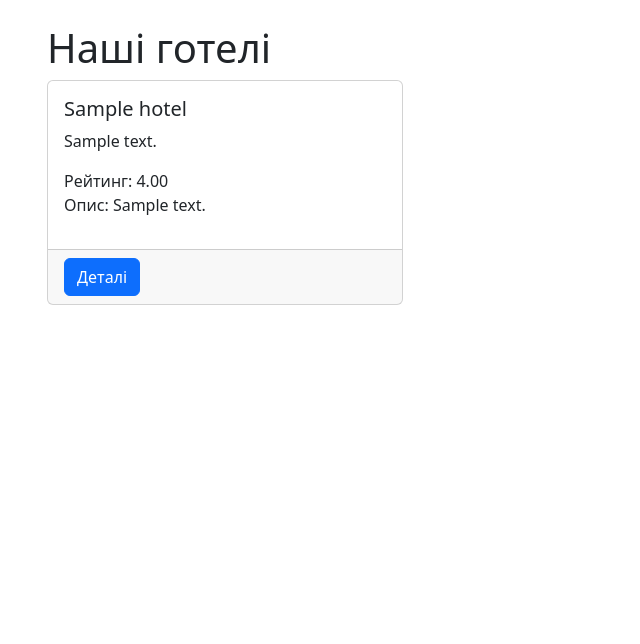
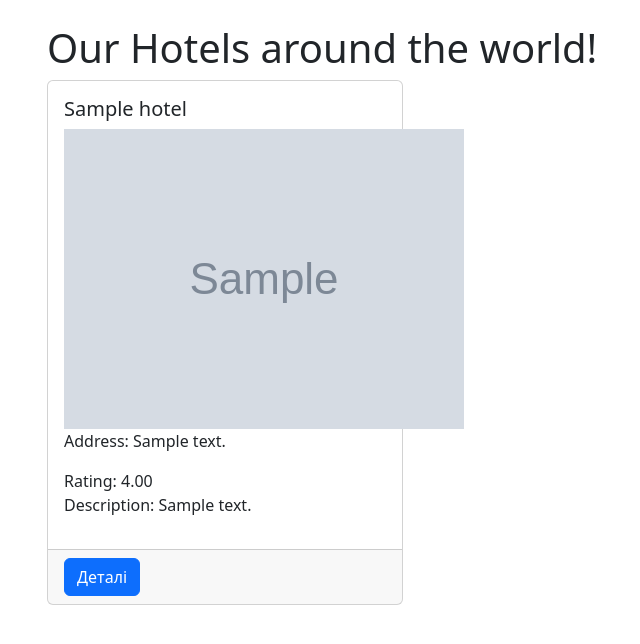
Before and after one commit to DimaGershchuk/HotelService, a Django app: page /hotel-list/ in a window 1280 px wide. Shown: the part 56-700 px from the top of the page, without its empty margins (35-675 px from the left). Run offline with Django 5.2, Linux system fonts and the light colour scheme; tables that the repository leaves empty hold one stand-in row (values such as "Sample post"); grey boxes marked "Sample" are stand-in pictures; some libraries are stand-ins or nearby versions.

Commit message:
Added some styles and images for hotels and rooms page

```diff
--- a/Hotel/models.py
+++ b/Hotel/models.py
@@ -1,4 +1,6 @@
 from django.db import models
+from imagekit.models import ImageSpecField
+from imagekit.processors import ResizeToFill
 
 
 class Hotel(models.Model):
@@ -7,6 +9,13 @@
     description = models.TextField()
     rating = models.DecimalField(max_digits=5, decimal_places=2)
     city = models.CharField(max_length=255)
+    image = models.ImageField(upload_to='images', blank=True, null=True)
+    image_thumbnail = ImageSpecField(
+        source='image',
+        processors=[ResizeToFill(350, 350)],
+        format='JPEG',
+        options={'quality': 95}
+    )
 
     def __str__(self):
         return self.name
@@ -27,5 +36,13 @@
     price_per_night = models.IntegerField()
     is_available = models.BooleanField()
 
+    image = models.ImageField(upload_to='images', blank=True, null=True)
+    image_thumbnail = ImageSpecField(
+        source='image',
+        processors=[ResizeToFill(350, 350)],
+        format='JPEG',
+        options={'quality': 95}
+    )
+
     def __str__(self):
         return f"Room number {self.number} in hotel {self.hotel}"
--- a/HotelBookingService/settings.py
+++ b/HotelBookingService/settings.py
@@ -125,6 +125,9 @@
     BASE_DIR / 'static',
 ]
 
+MEDIA_URL = '/media/'
+MEDIA_ROOT = BASE_DIR / 'media'
+
 # Default primary key field type
 # https://docs.djangoproject.com/en/5.2/ref/settings/#default-auto-field
 
--- a/HotelBookingService/urls.py
+++ b/HotelBookingService/urls.py
@@ -15,6 +15,8 @@
     2. Add a URL to urlpatterns:  path('blog/', include('blog.urls'))
 """
 from django.contrib import admin
+from django.conf import settings
+from django.conf.urls.static import static
 from django.urls import path, include
 from rest_framework.routers import DefaultRouter
 from Hotel.views import HotelViewSet, RoomViewSet
@@ -31,3 +33,6 @@
     path('admin/', admin.site.urls),
     path('', include('Hotel.urls')),
 ]
+
+if settings.DEBUG:
+    urlpatterns += static(settings.MEDIA_URL, document_root=settings.MEDIA_ROOT)
--- a/templates/base.html
+++ b/templates/base.html
@@ -6,14 +6,13 @@
     <meta charset="UTF-8">
     <meta name="viewport" content="width=device-width, initial-scale=1.0">
     <title>{% block title %}HotelBookingService{% endblock %}</title>
-    <link rel="stylesheet" href="{% static 'css/bootstrap.min.css' %}">
-    {% block extra_css %}{% endblock %}
+    <link rel="stylesheet" href="{% static 'css/styles.css' %}">
+    <link href="https://cdn.jsdelivr.net/npm/bootstrap@5.3.5/dist/css/bootstrap.min.css" rel="stylesheet" integrity="sha384-SgOJa3DmI69IUzQ2PVdRZhwQ+dy64/BUtbMJw1MZ8t5HZApcHrRKUc4W0kG879m7" crossorigin="anonymous">
 </head>
 <body>
     <nav class="navbar navbar-expand-lg navbar-light bg-light">
         <div class="container">
             <a class="navbar-brand" href="{% url 'hotel-list' %}">HotelBookingService</a>
-            <!-- Додаткові пункти навігації -->
         </div>
     </nav>
 
--- a/templates/hotels/hotel-detail.html
+++ b/templates/hotels/hotel-detail.html
@@ -5,6 +5,7 @@
   <div class="row">
     <div class="col-md-8">
       <h1>{{ hotel.name }}</h1>
+      <img src="{{hotel.image_thumbnail.url}}" alt="{{hotel.name}}">
       <p><strong>Адреса:</strong> {{ hotel.address }}</p>
       <p><strong>Рейтинг:</strong> {{ hotel.rating }}</p>
       <p>{{ hotel.description }}</p>
@@ -16,6 +17,7 @@
             Кімната №{{ room.number }} — {{ room.get_type_display }}
             (місць: {{ room.capacity }}, ціна за ніч: {{ room.price_per_night }})
           </a>
+          <img src="{{room.image_thumbnail.url}}" alt="{{room.name}}">
         {% empty %}
           <p class="text-muted">Немає доступних кімнат.</p>
         {% endfor %}
--- a/templates/hotels/hotel-list.html
+++ b/templates/hotels/hotel-list.html
@@ -3,7 +3,7 @@
 {% block title %}Список готелів{% endblock %}
 
 {% block content %}
-  <h1>Наші готелі</h1>
+  <h1>Our Hotels around the world!</h1>
 
   <div class="row">
     {% for hotel in hotels %}
@@ -11,10 +11,11 @@
         <div class="card h-100">
           <div class="card-body">
             <h5 class="card-title">{{ hotel.name }}</h5>
-            <p class="card-text">{{ hotel.address|truncatechars:50 }}</p>
+            <img src="{{hotel.image_thumbnail.url}}" alt="{{hotel.name}}">
+            <p class="card-text">Address: {{ hotel.address|truncatechars:50 }}</p>
             <p>
-              Рейтинг: {{ hotel.rating }}<br>
-              Опис: {{ hotel.description|truncatechars:100 }}
+              Rating: {{ hotel.rating }}<br>
+              Description: {{ hotel.description|truncatechars:100 }}
             </p>
           </div>
           <div class="card-footer">
--- a/templates/hotels/room-detail.html
+++ b/templates/hotels/room-detail.html
@@ -5,9 +5,10 @@
   <div class="row">
     <div class="col-md-8">
       <h1>Room number: {{ room.number }}</h1>
-      <p><strong>Room type:</strong> {{ room.type }}</p>
+      <p><strong>Room type :</strong> {{ room.type }}</p>
       <p><strong>Capacity :</strong> {{ room.capacity }}</p>
-      <p><strong>Capacity :</strong> {{ room.price_per_night }}</p>
+      <p><strong>Price :</strong> {{ room.price_per_night }}</p>
+      <img src="{{room.image_thumbnail.url}}" alt="{{room.name}}">
 
       <a href="{% url 'hotel-list' %}" class="btn btn-secondary mt-4">Назад до списку</a>
     </div>
```
Also changed, not shown: static/styles/styles.css (added).
